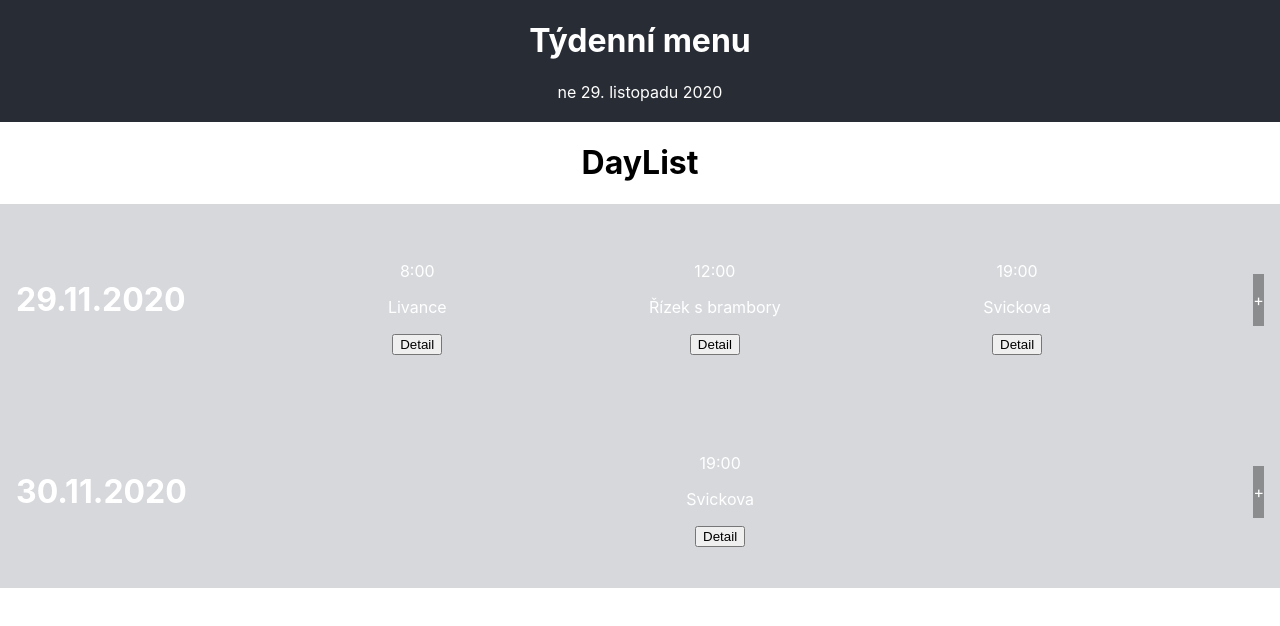
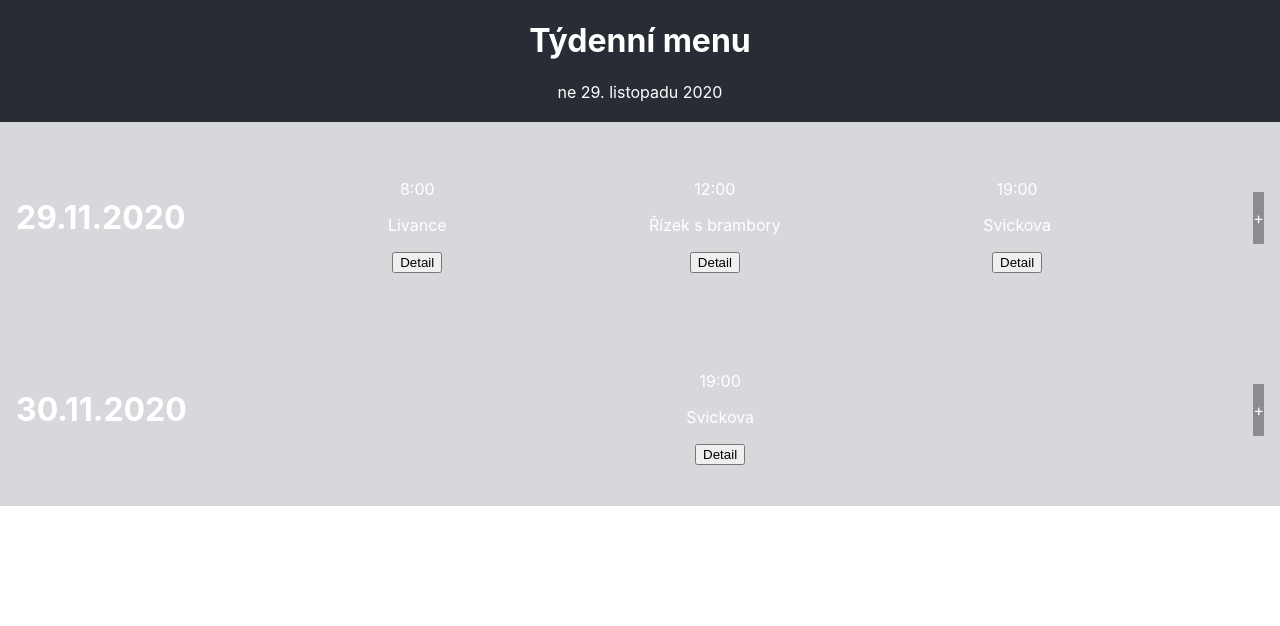
Before and after one commit to JCikanek/hackaton-ux, a React (Create React App) app: page / in a window 1280 px wide. Shown: the top 626 px of the page. Built offline with nearby package versions, Linux system fonts and the light colour scheme.

Commit message:
meal detail

```diff
--- a/src/App/components/DaysList/daysList.js
+++ b/src/App/components/DaysList/daysList.js
@@ -2,26 +2,16 @@ import React from "react";
 import { Day } from "../Day/day";
 
 export const DaysList = ({ dataJidelnicek, onMealDetail }) => {
-
-     const onDetail = meal => {console.log("daylist: ", meal);
-     onMealDetail(meal);
-}
+  const onDetail = (meal) => {
+    console.log("daylist: ", meal);
+    onMealDetail(meal);
+  };
 
   console.log(dataJidelnicek);
   const dataJidelnicekPole = [...dataJidelnicek.values()];
 
-  const rectCmpDen = dataJidelnicekPole.map((den,index) => {
-    return (
-      <Day
-        key={index}
-        day={den}
-        onMealDetail={onDetail}/>
-    );
+  const rectCmpDen = dataJidelnicekPole.map((den, index) => {
+    return <Day key={index} day={den} onMealDetail={onDetail} />;
   });
-  return (
-    <div>
-      <h1>DayList</h1>
-      {rectCmpDen}
-    </div>
-  );
+  return <div>{rectCmpDen}</div>;
 };
--- a/src/App/components/Detail/detail.js
+++ b/src/App/components/Detail/detail.js
@@ -1,14 +1,13 @@
-import React from 'react';
-import './detail.css';
+import React from "react";
+import "./detail.css";
 
-
-export const Detail = ({mealInfo}) => (
-<div className="detail">
-
-{mealInfo.cas}
-
-
-
-</div>
-
+export const Detail = ({ mealInfo }) => (
+  <div className="detail">
+    <h2 className="meal-name">{mealInfo.nazev}</h2>
+    <div className="ingredience-list">
+      {mealInfo.ingredience.map((ing) => (
+        <div className="ingredience">{`${ing.nazev} (${ing.mnozstvi} ${ing.jednotka})`}</div>
+      ))}
+    </div>
+  </div>
 );
```
